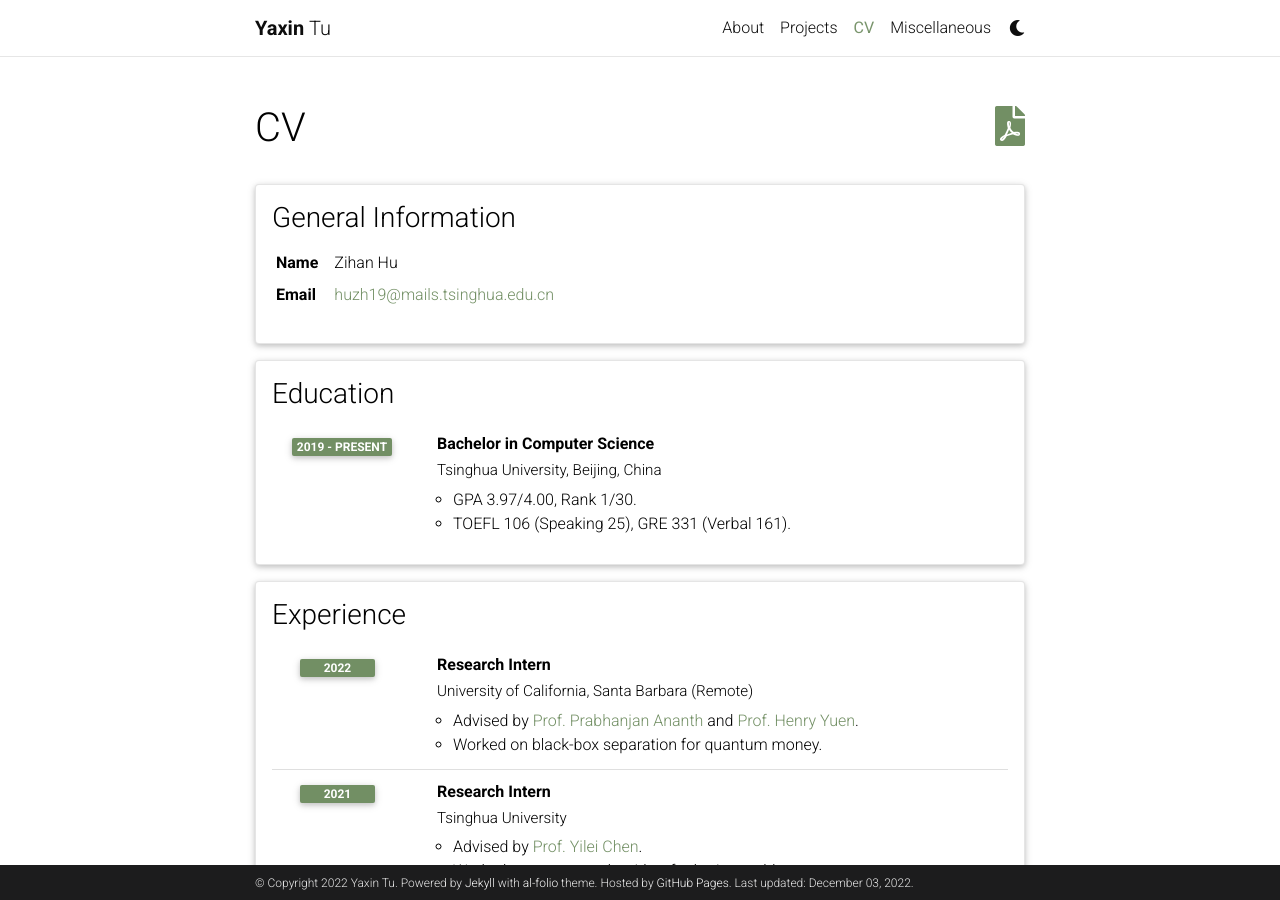
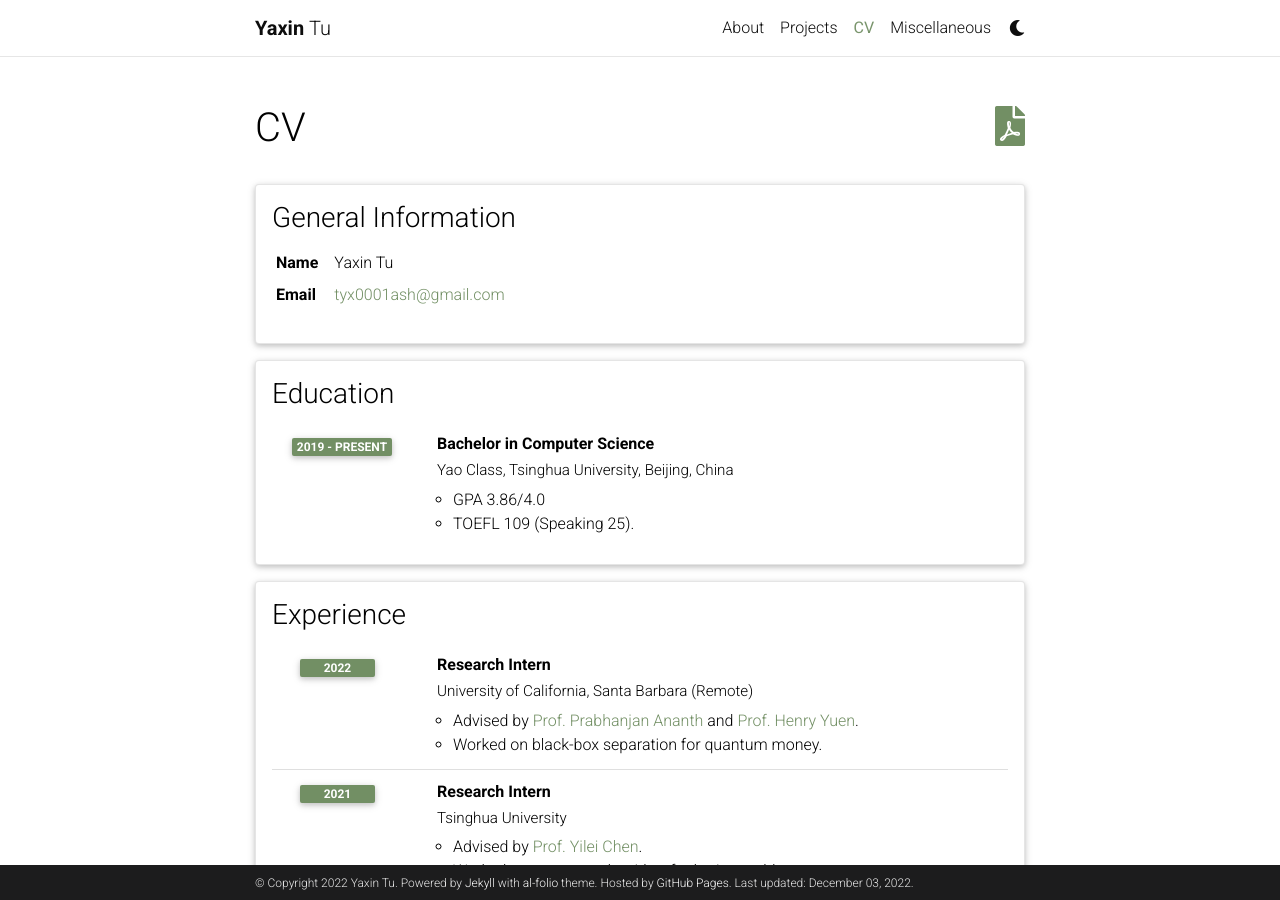
Before and after one commit to tu-yaxin/tu-yaxin.github.io-backup-, a Jekyll site: the page built from _pages/cv.md, in a window 1280 px wide and 900 px high. Built offline with Jekyll 4.4.1, drawn with Linux system fonts in a browser that asks for light colours; comment, search, counter and statistics services are not loaded; a style sheet for code colours, icons or effects is not loaded.

Commit message:
Update cv.yml

```diff
--- a/_data/cv.yml
+++ b/_data/cv.yml
@@ -2,19 +2,18 @@
   type: map
   contents:
     - name: Name
-      value: Zihan Hu
+      value: Yaxin Tu
     - name: Email
-      value: <a href='mailto:huzh19@mails.tsinghua.edu.cn'>huzh19@mails.tsinghua.edu.cn</a>
-
+      value: <a href='mailto:tyx0001ash@gmail.com'>tyx0001ash@gmail.com</a>
 - title: Education
   type: time_table
   contents:
     - title: Bachelor in Computer Science
-      institution: Tsinghua University, Beijing, China
+      institution: Yao Class, Tsinghua University, Beijing, China
       year: 2019 - Present
       description:
-        - GPA 3.97/4.00, Rank 1/30.
-        - TOEFL 106 (Speaking 25), GRE 331 (Verbal 161).
+        - GPA 3.86/4.0
+        - TOEFL 109 (Speaking 25).
 
 - title: Experience
   type: time_table
```
